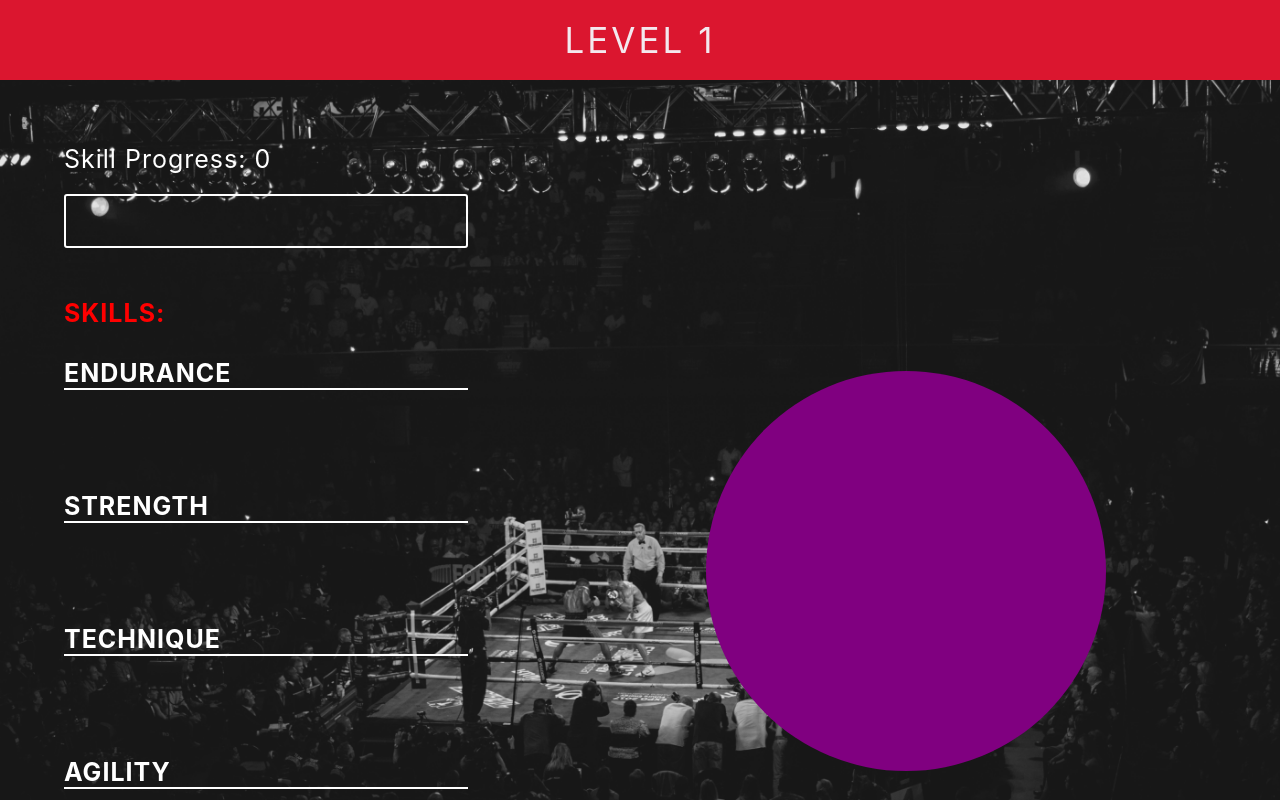
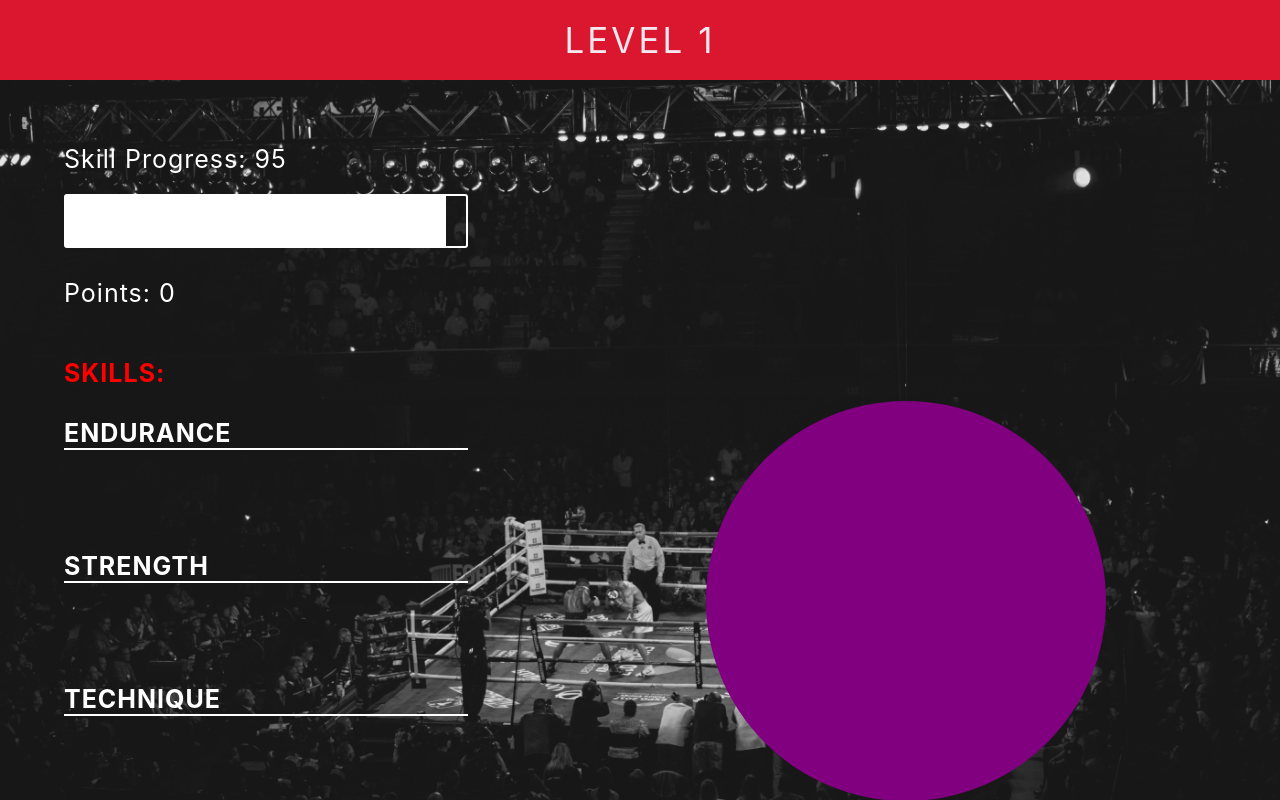
Before and after one commit to Malga90/clicker, a React app: page / in a window 1280 px wide. Built offline with nearby package versions, Linux system fonts and the light colour scheme.

Commit message:
added functions for point increment and reset progress

```diff
--- a/src/components/Dashboard/Dashboard.js
+++ b/src/components/Dashboard/Dashboard.js
@@ -10,8 +10,9 @@ class Dashboard extends Component {
     super(props);
     this.state = {
       level: 1,
-      skill: 0,
-      coins: 0
+      skill: 95,
+      coins: 0,
+      point: 0
     };
   }
 
@@ -23,20 +24,38 @@ class Dashboard extends Component {
     }
   };
 
+  pointIncrement = () => {
+    if (this.state.skill === 100) {
+      this.setState({
+        point: this.state.point + 1
+      });
+    }
+    this.resetProgress();
+  };
+
   skillIncrement = () => {
     this.setState(
       {
         skill: this.state.skill + 1
       },
-      this.levelIncrement
+      // this.levelIncrement,
+      this.pointIncrement
     );
+  };
+
+  resetProgress = () => {
+    if (this.state.skill === 100) {
+      this.setState({
+        skill: 0
+      });
+    }
   };
 
   render() {
     return (
       <DashboardContainer>
         <Header level={this.state.level} />
-        <SkillBar skill={this.state.skill} />
+        <SkillBar skill={this.state.skill} point={this.state.point} />
         <TrainingBag skillIncrement={this.skillIncrement} />
         <GymUpgrade coins={this.state.coins} />
       </DashboardContainer>
--- a/src/components/SkillBar/SkillBar.js
+++ b/src/components/SkillBar/SkillBar.js
@@ -5,6 +5,7 @@ import SkillBarProgress from "./styled/SkillBarProgress";
 import SkillBarSkills from "./styled/SkillBarSkills";
 import SkillsList from "./styled/SkillsList";
 import SkillsListElement from "./styled/SkillsListElement";
+import SkillsPoints from "./styled/SkillsPoints";
 
 class SkillBar extends Component {
   render() {
@@ -14,6 +15,7 @@ class SkillBar extends Component {
         <SkillBarBox>
           <SkillBarProgress skill={this.props.skill} />
         </SkillBarBox>
+        <SkillsPoints>Points: {this.props.point}</SkillsPoints>
         <SkillBarSkills>
           <SkillsList>
             Skills:
--- /dev/null
+++ b/src/components/SkillBar/styled/SkillsPoints.js
@@ -0,0 +1,8 @@
+import styled from "styled-components";
+
+const SkillsPoints = styled.div`
+  margin-top: 30px;
+  color: white;
+`;
+
+export default SkillsPoints;
```
